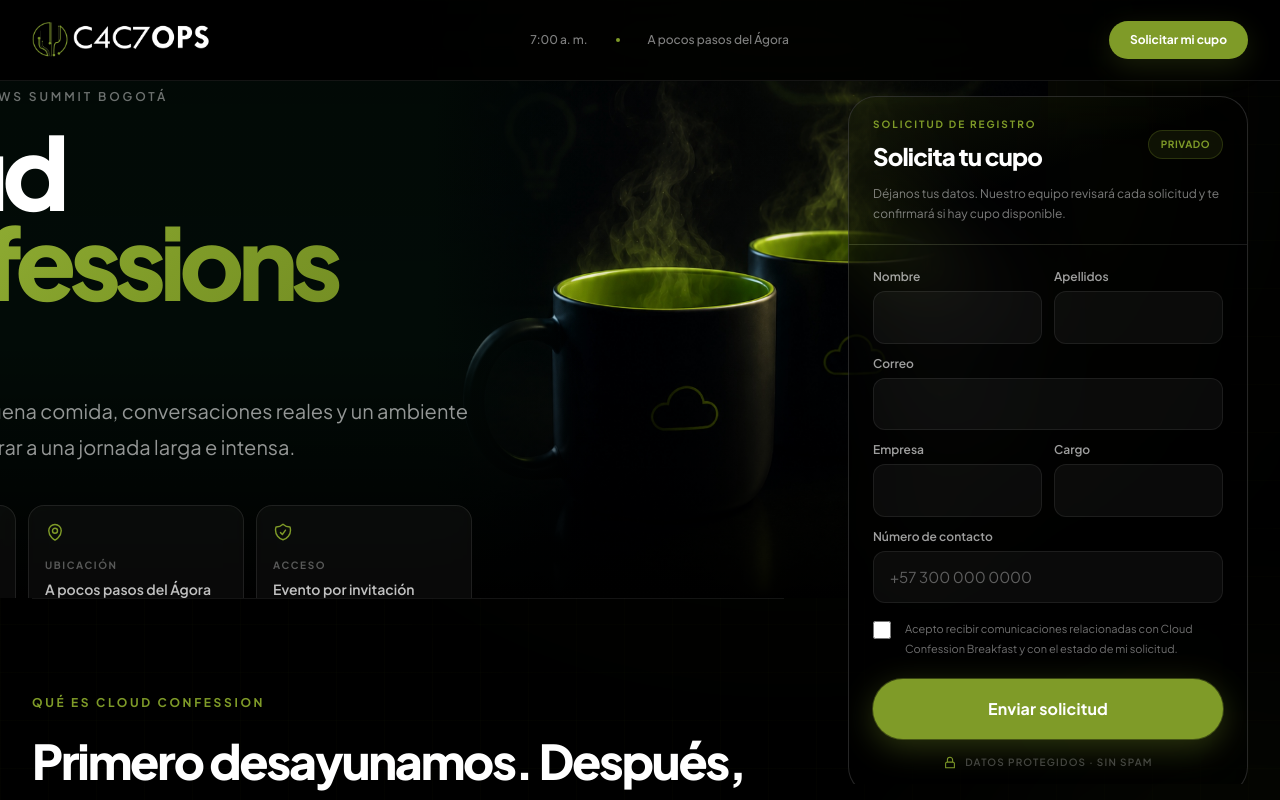
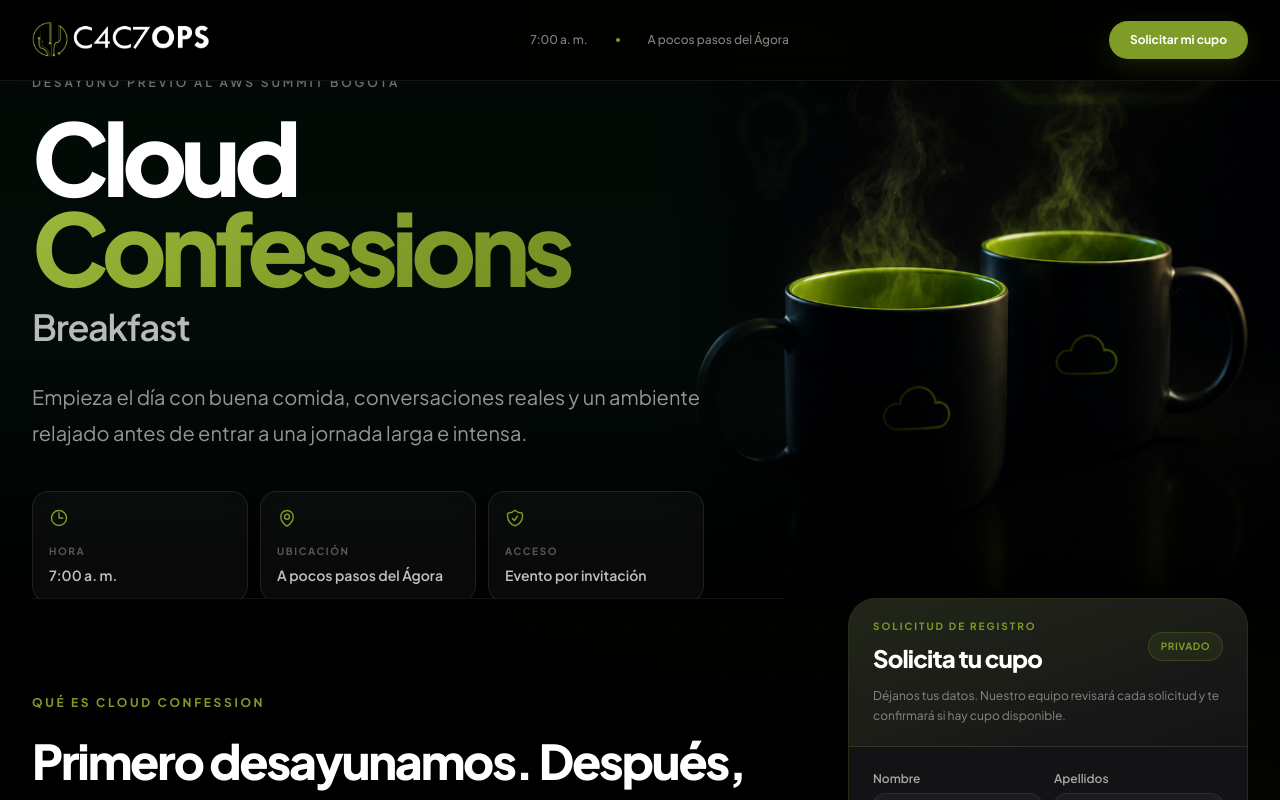
Before and after one commit to KarollGuti18-hub/cactus-event-flow, a Next.js app: page /cloud-confessions in a window 1280 px wide. Shown: the top 800 px of the page. Built offline with nearby package versions, Linux system fonts and the light colour scheme.

Commit message:
Revertir prueba del formulario sobre el hero.
Co-authored-by: Cursor <cursoragent@cursor.com>

```diff
--- a/components/cloud-confessions/CloudConfessionsLanding.tsx
+++ b/components/cloud-confessions/CloudConfessionsLanding.tsx
@@ -311,7 +311,7 @@ export default function CloudConfessionsLanding() {
         id="inicio"
         className="section-anchor relative mx-auto grid max-w-7xl gap-x-10 px-5 pb-24 pt-20 sm:px-8 lg:grid-cols-[minmax(0,1fr)_25rem] lg:items-start lg:pb-32 xl:gap-x-16"
       >
-        <section className="relative left-1/2 flex min-h-[calc(100svh-5rem)] w-screen -translate-x-1/2 flex-col justify-center overflow-hidden bg-[#020b07] py-12 lg:col-start-1 lg:row-start-1 lg:aspect-[3794/1536] lg:min-h-0 lg:py-8">
+        <section className="relative left-1/2 flex min-h-[calc(100svh-5rem)] w-screen -translate-x-1/2 flex-col justify-center overflow-hidden bg-[#020b07] py-12 lg:col-span-2 lg:row-start-1 lg:aspect-[3794/1536] lg:min-h-0 lg:py-8">
           <div className="pointer-events-none absolute inset-0" aria-hidden="true">
             <div className="absolute inset-y-0 right-0 w-full sm:w-[90%] lg:w-full">
               <Image
@@ -328,7 +328,7 @@ export default function CloudConfessionsLanding() {
             <div className="absolute inset-0 bg-gradient-to-t from-cactus-bg via-transparent to-black/15" />
           </div>
 
-          <div className="relative z-10 mx-auto w-full max-w-7xl px-5 sm:px-8 lg:mx-0 lg:max-w-none">
+          <div className="relative z-10 mx-auto w-full max-w-7xl px-5 sm:px-8">
             <div className="max-w-3xl">
               <div className="inline-flex items-center gap-2 rounded-full border border-cactus-green/30 bg-cactus-green/10 px-4 py-2 text-[11px] font-bold uppercase tracking-[0.18em] text-cactus-green">
                 <span className="h-1.5 w-1.5 rounded-full bg-cactus-green" />
@@ -338,7 +338,7 @@ export default function CloudConfessionsLanding() {
               <p className="mt-10 text-xs font-semibold uppercase tracking-[0.24em] text-white/42">
                 {cloudConfessionsCopy.summitContext}
               </p>
-              <h1 className="mt-5 text-[3.65rem] font-extrabold leading-[0.9] tracking-[-0.065em] sm:text-[5.3rem] lg:text-[5.25rem] xl:text-[6.25rem]">
+              <h1 className="mt-5 text-[3.65rem] font-extrabold leading-[0.9] tracking-[-0.065em] sm:text-[5.3rem] lg:text-[6.25rem]">
                 Cloud
                 <span className="block text-gradient-green">Confessions</span>
                 <span className="mt-4 block text-2xl font-semibold tracking-[-0.035em] text-white/72 sm:text-4xl">
@@ -371,7 +371,7 @@ export default function CloudConfessionsLanding() {
               <div className="mt-8 flex flex-wrap items-center gap-x-5 gap-y-3">
                 <a
                   href="#registro"
-                  className="inline-flex items-center gap-3 rounded-full bg-cactus-green px-5 py-3 text-sm font-bold text-white shadow-[0_8px_30px_rgba(127,155,40,0.24)] transition hover:bg-cactus-green-light lg:hidden"
+                  className="inline-flex items-center gap-3 rounded-full bg-cactus-green px-5 py-3 text-sm font-bold text-white shadow-[0_8px_30px_rgba(127,155,40,0.24)] transition hover:bg-cactus-green-light"
                 >
                   {cloudConfessionsConfig.ctaLabel}
                   <span aria-hidden="true">→</span>
@@ -393,10 +393,10 @@ export default function CloudConfessionsLanding() {
 
         <aside
           id="registro"
-          className="section-anchor relative z-20 mb-20 self-start lg:sticky lg:top-24 lg:col-start-2 lg:row-start-1 lg:row-span-4 lg:mb-0 lg:max-h-[calc(100svh-7rem)] lg:overflow-y-auto"
+          className="section-anchor relative z-10 mb-20 self-start lg:sticky lg:top-24 lg:col-start-2 lg:row-start-2 lg:row-span-3 lg:mb-0 lg:max-h-[calc(100vh-7rem)] lg:overflow-y-auto"
         >
-          <div className="overflow-hidden rounded-[1.75rem] border border-white/15 bg-black/35 shadow-[0_30px_100px_rgba(0,0,0,0.35)] backdrop-blur-2xl">
-            <div className="border-b border-white/10 bg-gradient-to-br from-cactus-green/12 via-transparent to-transparent px-6 py-5">
+          <div className="overflow-hidden rounded-[1.75rem] border border-cactus-green/20 bg-[#151518]/95 shadow-[0_30px_100px_rgba(0,0,0,0.5),0_0_0_1px_rgba(127,155,40,0.04)] backdrop-blur-2xl">
+            <div className="border-b border-white/8 bg-gradient-to-br from-cactus-green/14 to-transparent px-6 py-5">
               <div className="flex items-center justify-between gap-4">
                 <div>
                   <p className="text-[10px] font-bold uppercase tracking-[0.2em] text-cactus-green">
```
